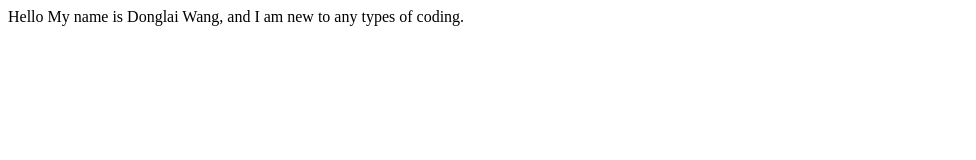
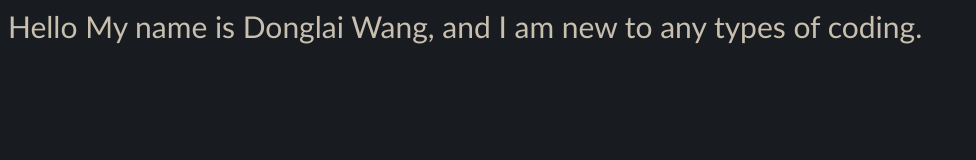
Before and after one commit to AllenWang1003/dmst103twine, a plain HTML site: page index.html in a window 1280 px wide. Shown: the whole page, without its empty margins (0-976 px from the left). Drawn offline with Linux system fonts and the light colour scheme.

Commit message:
Update index.html

```diff
--- a/index.html
+++ b/index.html
@@ -5,7 +5,12 @@
 
 
     <style>
-
+        body {
+          background-color: #181b20;
+          color: #c8bfaf;
+          font-size: 30px;
+          font-family: Gill Sans, Helvetica, sans-serif;
+}
     </style>
 
 
```
